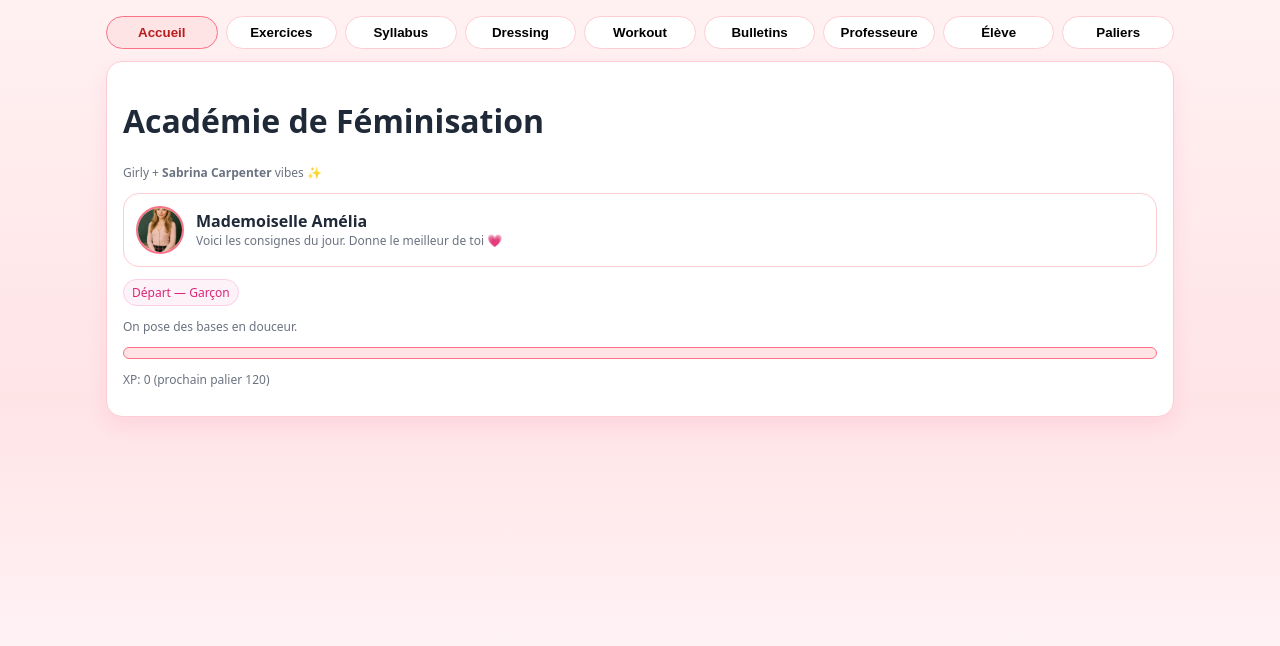
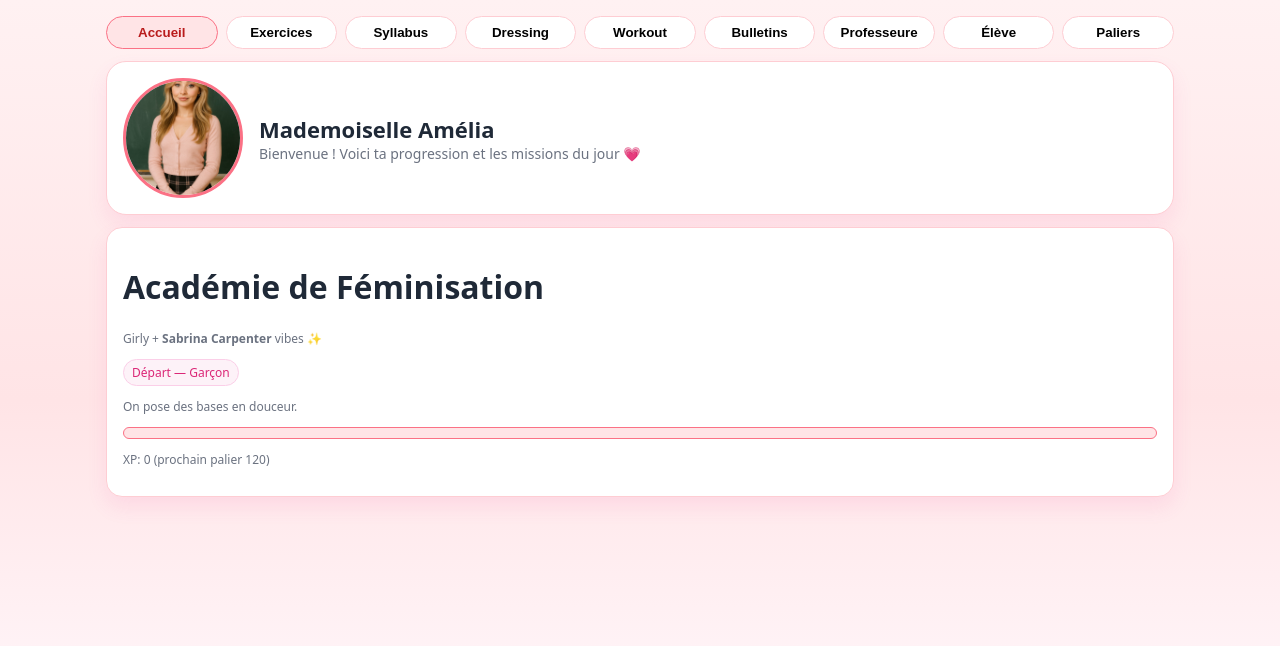
Before and after one commit to Idraaa77/academie-feminisation, a Next.js app: page / in a window 1280 px wide. Shown: the top 646 px of the page. Built offline with nearby package versions, Linux system fonts and the light colour scheme.

Commit message:
Bannières: Amélia en grand + texte explicatif dans chaque onglet

```diff
--- a/src/app/components/ProfCard.tsx
+++ b/src/app/components/ProfCard.tsx
@@ -1,47 +1,30 @@
 'use client'
 import Image from 'next/image'
-import { useState } from 'react'
-// Import statique depuis /public (chemin relatif depuis ce fichier)
-import ameliaPic from '../../../public/amelia.jpg'
+
+type Size = 'sm'|'md'|'lg'
 
 export function ProfCard({
   title = "Mademoiselle Amélia",
   subtitle = "Ta prof personnelle ✨",
-  small = false
-}: { title?: string; subtitle?: string; small?: boolean }) {
-  const size = small ? 48 : 72
-  const [broken, setBroken] = useState(false)
-
+  size = 'lg',
+}: { title?: string; subtitle?: string; size?: Size }) {
+  const px = size==='lg' ? 120 : size==='md' ? 72 : 48
   return (
     <div style={{
-      display:'flex', alignItems:'center', gap:12,
+      display:'flex', alignItems:'center', gap:16,
       background:'#fff', border:'1px solid #fecdd3',
-      borderRadius:16, padding:12
+      borderRadius:20, padding:16, boxShadow: '0 10px 20px rgba(236,72,153,.10)'
     }}>
       <div style={{
-        width:size, height:size, borderRadius:'50%', overflow:'hidden',
-        border:'2px solid #fb7185', flex:'0 0 auto', display:'grid', placeItems:'center'
+        width:px, height:px, borderRadius:'50%', overflow:'hidden',
+        border:'3px solid #fb7185', flex:'0 0 auto'
       }}>
-        {!broken ? (
-          <Image
-            src={ameliaPic} alt="Mlle Amélia" width={size} height={size}
-            onError={()=>setBroken(true)}
-            priority
-            style={{ objectFit:'cover', width:size, height:size }}
-          />
-        ) : (
-          // Fallback si l'image casse
-          <div style={{
-            width:size, height:size, display:'grid', placeItems:'center',
-            background:'#ffe4e6', color:'#db2777', fontWeight:700
-          }}>
-            A
-          </div>
-        )}
+        <Image src="/amelia.jpg" alt="Mlle Amélia" width={px} height={px}
+               priority style={{objectFit:'cover', width:px, height:px}}/>
       </div>
       <div>
-        <div style={{fontWeight:700}}>{title}</div>
-        <div className="muted">{subtitle}</div>
+        <div style={{fontWeight:800, fontSize: size==='lg'? 22 : 18}}>Mademoiselle Amélia</div>
+        <div className="muted" style={{fontSize: size==='lg'? 14 : 12}}>{subtitle}</div>
       </div>
     </div>
   )
--- a/src/app/dressing/page.tsx
+++ b/src/app/dressing/page.tsx
@@ -2,6 +2,8 @@
 import { Nav } from '../components/Nav'
 import { useEffect, useMemo, useState } from 'react'
 import { supabase } from '@/lib/supabase'
+import { ProfCard } from '../components/ProfCard'
+
 
 type Cat =
   | 'haut' | 'bas' | 'chaussures' | 'accessoire'
@@ -158,6 +160,9 @@ export default function Page(){
   return (
     <main className="container">
       <Nav /><div style={{height:12}}/>
+<ProfCard size="lg" subtitle="Ajoute tes habits et je te propose une tenue (samedi aléatoire) !" />
+<div style={{height:12}}/>
+
 
       {/* Formulaire d’ajout */}
       <div className="card">
--- a/src/app/eleve/page.tsx
+++ b/src/app/eleve/page.tsx
@@ -2,6 +2,7 @@
 import { Nav } from '../components/Nav'
 import { useEffect, useState } from 'react'
 import { supabase } from '@/lib/supabase'
+import { ProfCard } from '../components/ProfCard'
 
 type Msg = { id:string; body:string; created_at:string; from_user:string|null; to_user:string|null }
 
@@ -25,6 +26,9 @@ export default function Page(){
   return (
     <main className="container">
       <Nav /><div style={{height:12}}/>
+      <ProfCard size="lg" subtitle="Mes messages et annonces pour toi apparaissent ici." />
+      <div style={{height:12}}/>
+
       <div className="card">
         <h2>Messages — Élève</h2>
         <div style={{display:'grid', gap:8}}>
@@ -34,7 +38,7 @@ export default function Page(){
           </div>
           {!msgs.length ? <p className="muted">Aucun message.</p> :
             msgs.map(m=>(
-              <div key={m.id} className="card" style={{padding:'10px', borderColor:'#fbcfe8'}}>
+              <div key={m.id} className="card" style={{padding:10, borderColor:'#fbcfe8'}}>
                 <div className="muted">{new Date(m.created_at).toLocaleString()}</div>
                 <div>{m.body}</div>
               </div>
--- a/src/app/page.tsx
+++ b/src/app/page.tsx
@@ -16,15 +16,13 @@ export default function Home(){
   return (
     <main className="container">
       <Nav />
-      <div style={{ height: 12 }} />
+      <div style={{height:12}}/>
+      <ProfCard size="lg" subtitle="Bienvenue ! Voici ta progression et les missions du jour 💗" />
+      <div style={{height:12}}/>
 
       <div className="card">
         <h1>Académie de Féminisation</h1>
         <p className="muted">Girly + <b>Sabrina Carpenter</b> vibes ✨</p>
-
-        <div style={{margin:'12px 0'}}>
-          <ProfCard subtitle="Voici les consignes du jour. Donne le meilleur de toi 💗" small />
-        </div>
 
         <div className="badge">{LEVELS[level].name}</div>
         <p className="muted">{LEVELS[level].motto}</p>
--- a/src/app/paliers/page.tsx
+++ b/src/app/paliers/page.tsx
@@ -1,11 +1,15 @@
 'use client'
 import { Nav } from '../components/Nav'
 import { LEVELS } from '@/lib/levels'
+import { ProfCard } from '../components/ProfCard'
 
 export default function Page(){
   return (
     <main className="container">
       <Nav /><div style={{height:12}}/>
+      <ProfCard size="lg" subtitle="Ton chemin : départ garçon → vibes Sabrina Carpenter ✨" />
+      <div style={{height:12}}/>
+
       <div className="card">
         <h2>Paliers vers “Sabrina Carpenter”</h2>
         {LEVELS.map((lv,i)=>(
```
Also changed, not shown: src/app/bulletins/page.tsx (+15 -40 lines), src/app/exercices/page.tsx (+7 -10 lines), src/app/syllabus/page.tsx (+5 -2 lines).
